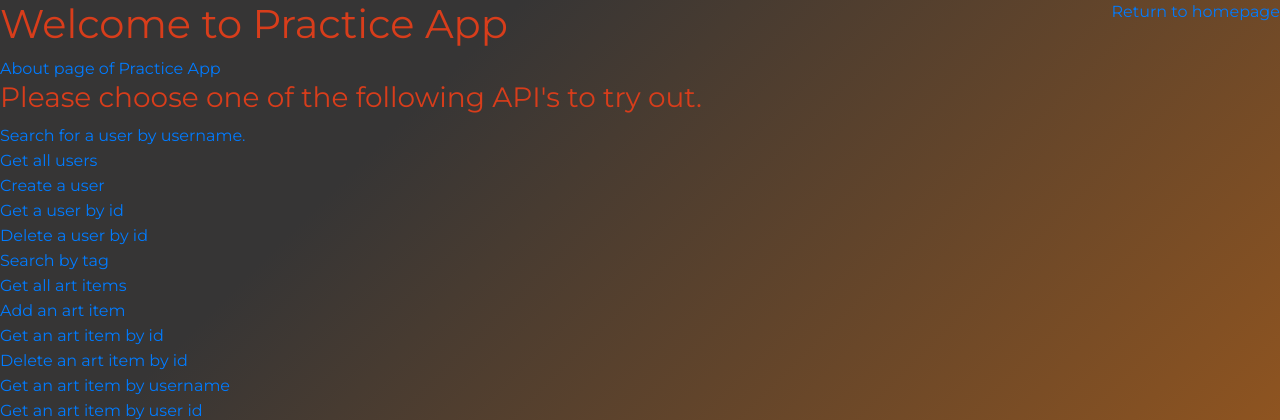
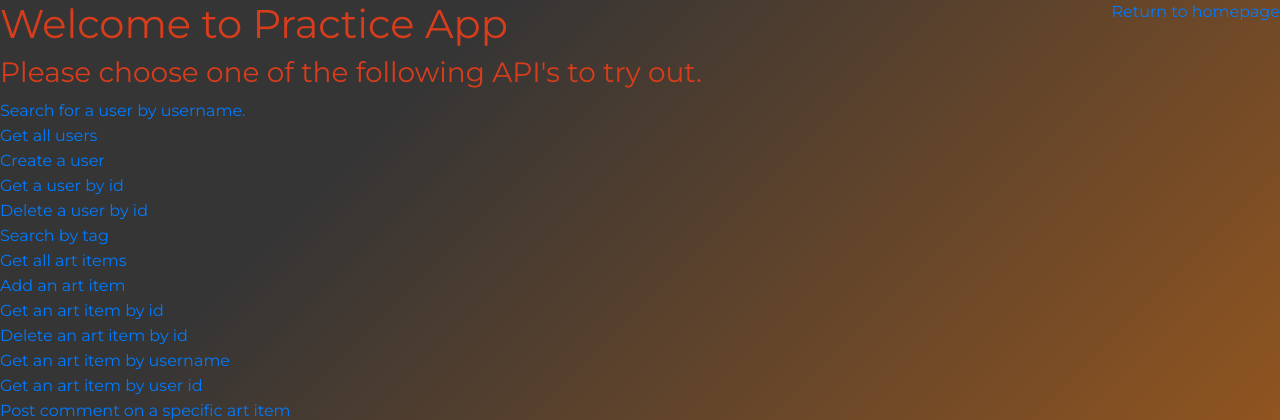
Before and after one commit to bounswe/bounswe2022group8, a Django app: page / in a window 1280 px wide. Shown: the top 420 px of the page. Run offline with Django 4.2, Linux system fonts and the light colour scheme; some libraries are stand-ins or nearby versions.

Commit message:
deleted link to about section since we didn't add anything there

```diff
--- a/Practice App/api/templates/index/index.html
+++ b/Practice App/api/templates/index/index.html
@@ -85,7 +85,6 @@ img {
 
 	</style>
         <h1 style="color:#D83D1B;">Welcome to Practice App </h1>
-        <div><span><a href="{% url 'about_section'      %}">About page of Practice App</a></span></div>
         <h3 style="color:#D83D1B;">Please choose one of the following API's to try out.</h3>
         <div><span><a href="{% url 'search_user'   %}" >Search for a user by username.</a></span></div>
         <div><span><a href="{% url 'users_frontend'   %}" >Get all users</a></span></div>
```
